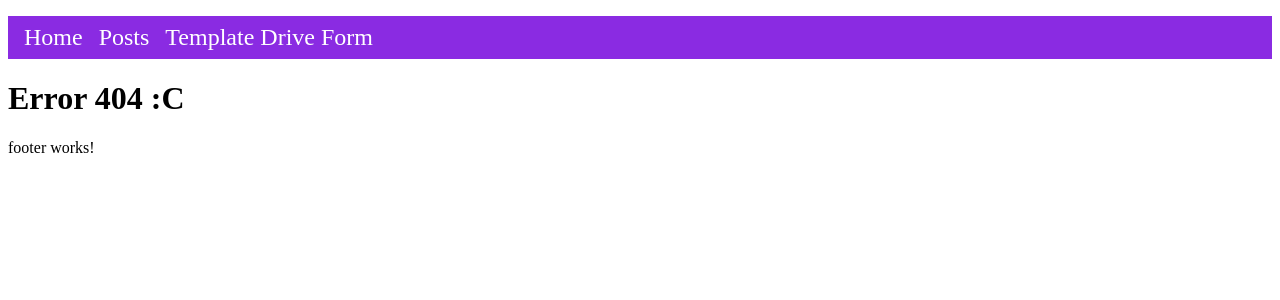
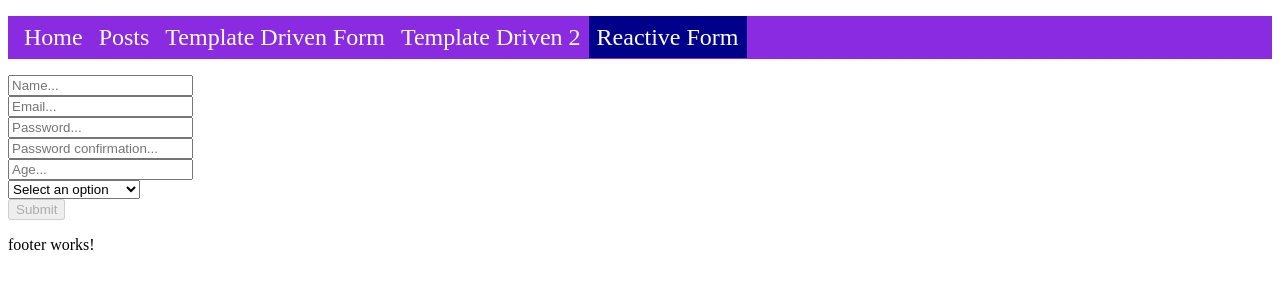
Before and after one commit to GazzD/angular-test, an Angular app: page /reactive-form in a window 1280 px wide. Before the commit this address had no page. Shown: the top 300 px of the page. Built offline with nearby package versions, Linux system fonts and the light colour scheme.

Commit message:
Adds reactive forms

```diff
--- a/src/app/components/header/header.component.html
+++ b/src/app/components/header/header.component.html
@@ -2,6 +2,8 @@
   <ul class="menu">
     <li><a class="menu-item" routerLink="/" routerLinkActive="active" [routerLinkActiveOptions]="{exact: true}">Home</a></li>
     <li><a class="menu-item" routerLink="/posts" routerLinkActive="active">Posts</a></li>
-    <li><a class="menu-item" routerLink="/template-driven-form" routerLinkActive="active">Template Drive Form</a></li>
+    <li><a class="menu-item" routerLink="/template-driven-form" routerLinkActive="active">Template Driven Form</a></li>
+    <li><a class="menu-item" routerLink="/template-driven-alt" routerLinkActive="active">Template Driven 2</a></li>
+    <li><a class="menu-item" routerLink="/reactive-form" routerLinkActive="active">Reactive Form</a></li>
   </ul>
 </nav>
--- a/src/app/components/post-detail/post-detail.component.ts
+++ b/src/app/components/post-detail/post-detail.component.ts
@@ -28,6 +28,8 @@ export class PostDetailComponent implements OnInit {
 
   ngOnInit(): void {
     const postId: number = this.activatedRoute.snapshot.params['postId'];
+    const postId2: number = this.activatedRoute.snapshot.queryParams['xxx'];
+    console.log(postId2)
 
     this.jsonPlaceHolderService.getPostById(postId).subscribe(
       result => {
--- a/src/app/components/post-list-item/post-list-item.component.html
+++ b/src/app/components/post-list-item/post-list-item.component.html
@@ -1,3 +1,3 @@
 <h3>
-  <a [routerLink]="['/posts', post.id]">{{ post.id }}. {{ post.title }}</a>
+  <a [routerLink]="['/posts', post.id, 'comments', post.id]">{{ post.id }}. {{ post.title }}</a>
 </h3>
--- /dev/null
+++ b/src/app/components/reactive-form/reactive-form.component.css
@@ -0,0 +1,4 @@
+.error-msg {
+  color: red;
+  font-size: 0.8rem;
+}
--- /dev/null
+++ b/src/app/components/reactive-form/reactive-form.component.html
@@ -0,0 +1,35 @@
+<div>
+  <form (ngSubmit)="onSubmit()" [formGroup]="registerForm">
+    <div>
+      <input type="text" placeholder="Name..." formControlName="name">
+      <p class="error-msg" *ngIf="name.invalid && (name.touched || name.dirty)">Name is required</p>
+      <p class="error-msg" *ngIf="name.hasError('invalidName') && (name.touched || name.dirty)">Wrong name</p>
+    </div>
+    <div>
+      <input type="text" placeholder="Email..." formControlName="email">
+      <p class="error-msg" *ngIf="email.invalid && (email.touched || email.dirty)">Please enter a valid email address</p>
+    </div>
+    <div>
+      <input type="password" placeholder="Password..." formControlName="password">
+      <p class="error-msg" *ngIf="password.invalid && (password.touched || password.dirty)">Please enter a valid password</p>
+    </div>
+    <div>
+      <input type="password" placeholder="Password confirmation..." formControlName="passwordConfirmation">
+      <p class="error-msg" *ngIf="registerForm.hasError('samePassword') && (passwordConfirmation.touched || passwordConfirmation.dirty)">Password must match with password confirmation</p>
+    </div>
+    <div>
+      <input type="number" placeholder="Age..." formControlName="age">
+      <p class="error-msg" *ngIf="age.invalid && (age.touched || age.dirty)">Please enter a valid age</p>
+    </div>
+    <div>
+      <select formControlName="career">
+        <option value="" invalid>Select an option</option>
+        <option *ngFor="let career of careers" [value]="career">{{ career | titlecase }}</option>
+      </select>
+      <p class="error-msg" *ngIf="career.invalid && (career.touched || career.dirty)">Select a valid career</p>
+    </div>
+
+    <button type="submit" [disabled]="registerForm.invalid">Submit</button>
+
+  </form>
+</div>
--- /dev/null
+++ b/src/app/components/reactive-form/reactive-form.component.ts
@@ -0,0 +1,51 @@
+import { Component, OnInit } from '@angular/core';
+import { FormControl, FormGroup, Validators } from '@angular/forms';
+import { CustomValidator } from 'src/app/validators/custom-validator';
+
+@Component({
+  selector: 'app-reactive-form',
+  templateUrl: './reactive-form.component.html',
+  styleUrls: ['./reactive-form.component.css']
+})
+export class ReactiveFormComponent implements OnInit {
+
+  careers: string[];
+
+  registerForm: FormGroup;
+  name: FormControl;
+  email: FormControl;
+  age: FormControl;
+  career: FormControl;
+  password: FormControl;
+  passwordConfirmation: FormControl;
+
+  constructor() {
+    this.careers = ['Computer Science', 'Mathematics', 'Biology', 'Physics', 'Chemistry'];
+
+    this.name = new FormControl('', [ Validators.required, CustomValidator.nameValidator ]);
+    this.email = new FormControl('', [ Validators.required, Validators.email ]);
+    this.password = new FormControl('', [ Validators.required, Validators.minLength(8) ]);
+    this.passwordConfirmation = new FormControl('', [ Validators.required, Validators.minLength(8)]);
+    this.age = new FormControl('', [ Validators.required, CustomValidator.ageValidator(1, 99) /*Validators.min(1), Validators.max(99)*/]);
+    this.career = new FormControl('', [ Validators.required ]);
+
+    this.registerForm = new FormGroup({
+      name: this.name,
+      email: this.email,
+      password: this.password,
+      passwordConfirmation: this.passwordConfirmation,
+      age: this.age,
+      career: this.career
+    }, [CustomValidator.checkPassword]);
+  }
+
+  ngOnInit(): void {
+  }
+
+  onSubmit(): void {
+    console.log('Creating user...');
+    console.log(this.registerForm.value);
+    console.log(this.name.value);
+  }
+
+}
--- /dev/null
+++ b/src/app/components/template-driven-alt/template-driven-alt.component.html
@@ -0,0 +1,26 @@
+<form (ngSubmit)="onSubmit()" #form="ngForm">
+  <div>
+    <input
+      type="text"
+      placeholder="Email..."
+      [(ngModel)]="user.email"
+      name="email"
+      #emailInput="ngModel"
+      required email minlength="8"
+      >
+    <p class="error-msg" *ngIf="emailInput.invalid && (emailInput.touched || emailInput.dirty)">Email is required</p>
+  </div>
+  <div>
+    <input type="text" placeholder="Password..." [(ngModel)]="user.password" name="password" #passwordInput="ngModel" required>
+    <p class="error-msg" *ngIf="emailInput.invalid && emailInput.touched">Email is required</p>
+  </div>
+  <select [(ngModel)]="user.role" name="role" #roleInput="ngModel" required>
+    <option value="user">User</option>
+    <option value="operator">Operator</option>
+    <option value="admin">Admin</option>
+  </select>
+
+  <button type="submit" [disabled]="form.invalid">Submit</button>
+  <button (click)="doSomething()">Another Function</button>
+
+</form>
--- /dev/null
+++ b/src/app/components/template-driven-alt/template-driven-alt.component.ts
@@ -0,0 +1,43 @@
+import { StringMap } from '@angular/compiler/src/compiler_facade_interface';
+import { Component, OnInit, ViewChild } from '@angular/core';
+import { NgForm } from '@angular/forms';
+
+@Component({
+  selector: 'app-template-driven-alt',
+  templateUrl: './template-driven-alt.component.html',
+  styleUrls: ['./template-driven-alt.component.css']
+})
+export class TemplateDrivenAltComponent implements OnInit {
+
+  @ViewChild('form')
+  form!: NgForm;
+
+  user: {
+    email: string,
+    password: String,
+    role: string
+  }
+
+  constructor() {
+    this.user = {
+      email: '',
+      password: '',
+      role: ''
+    }
+  }
+
+  ngOnInit(): void {
+  }
+
+  onSubmit(): void {
+    console.log('Creating user...');
+    console.log(this.user)
+    console.log(this.form.value)
+
+  }
+
+  doSomething(): void {
+    console.log('Doing something...')
+  }
+
+}
--- /dev/null
+++ b/src/app/validators/custom-validator.ts
@@ -0,0 +1,31 @@
+import { AbstractControl, ValidationErrors, ValidatorFn } from "@angular/forms";
+
+export class CustomValidator {
+
+  static nameValidator(control: AbstractControl): ValidationErrors | null {
+    const value = control.value;
+    const regex = /\d/;
+    if (regex.test(value)) {
+      return { invalidName: true }
+    }
+    return null;
+  }
+
+  static ageValidator(min: number, max: number): ValidatorFn {
+    return (control: AbstractControl): ValidationErrors | null => {
+      const value = control.value;
+      if(value < min || value > max) {
+        return { invalidAge: true };
+      }
+      return null;
+    }
+  }
+
+  static checkPassword(control: AbstractControl): ValidationErrors | null {
+    if (control.get('password')?.value !== control.get('passwordConfirmation')?.value) {
+      return { samePassword: true }
+    }
+    return null;
+  }
+
+}
```
Also changed, not shown: src/app/app-routing.module.ts (+11 -1 lines), src/app/app.module.ts (+7 -2 lines), src/app/components/template-driven-alt/template-driven-alt.component.css (added), 2 other files (tests, documents, lock files or other folders).
